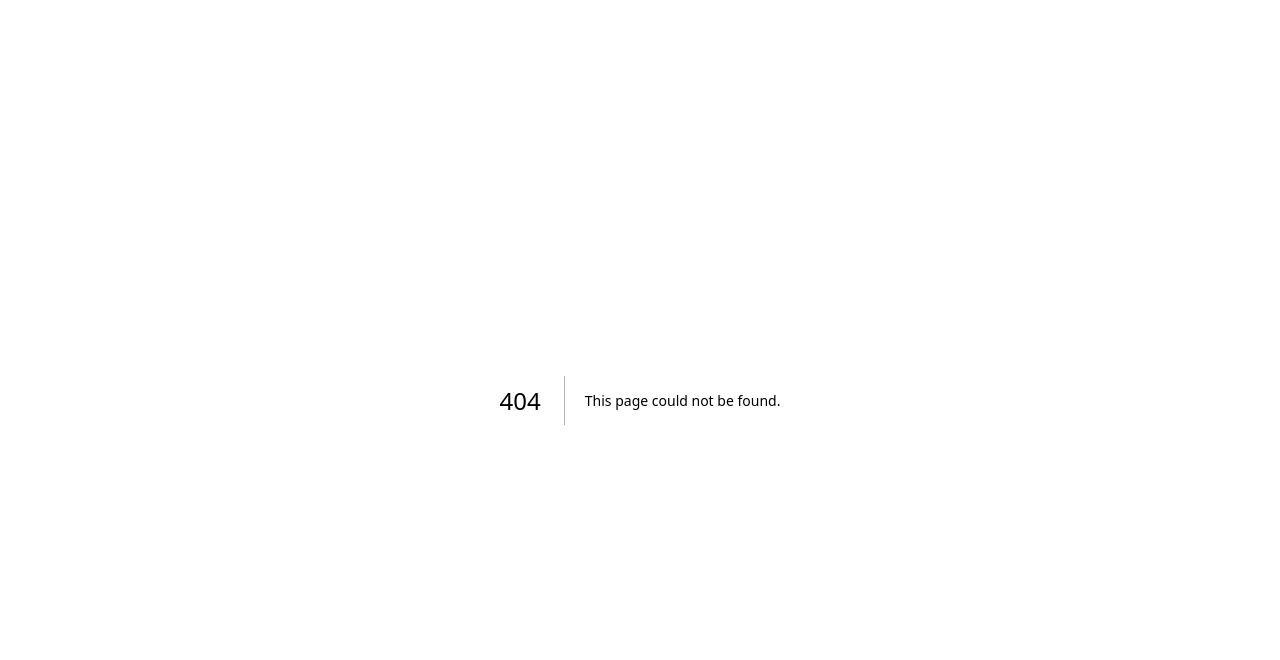
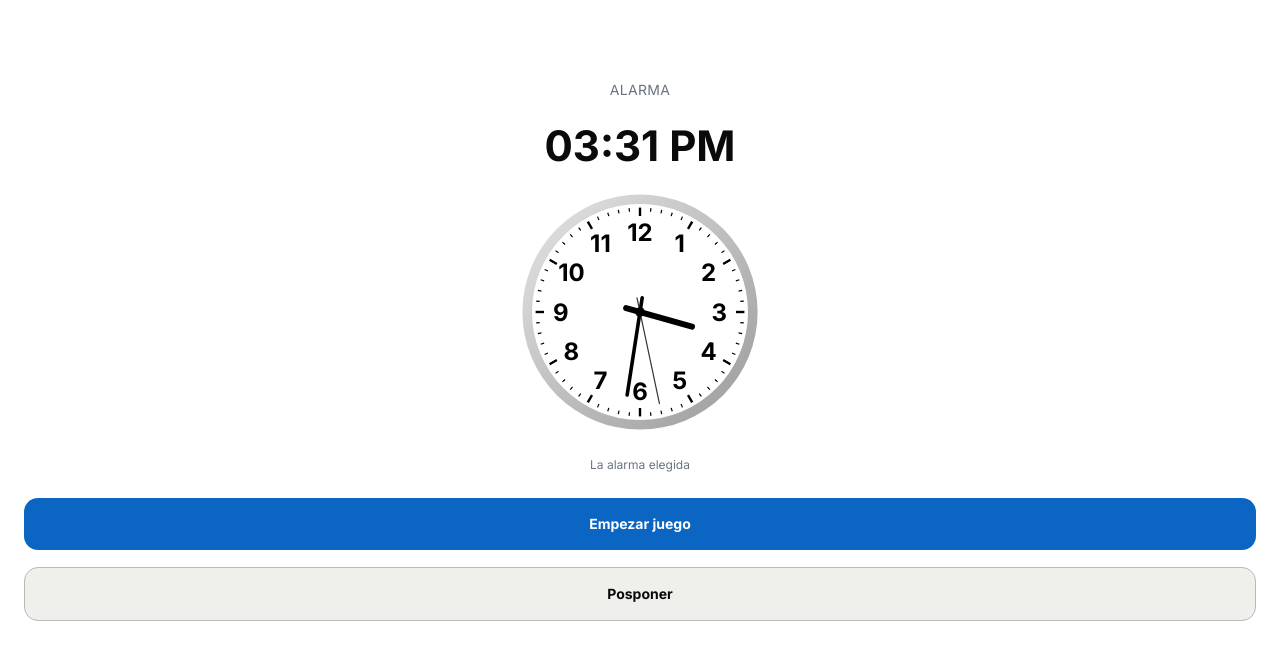
Before and after one commit to CastaDJ/app-alarma, a Next.js app: page /alarm in a window 1280 px wide. Before the commit this address had no page. Shown: the top 660 px of the page. Built offline with nearby package versions, Linux system fonts and the light colour scheme.

Commit message:
feat: add alarm ringing page with analog clock and game start

```diff
--- /dev/null
+++ b/src/app/alarm/_components/analog-clock.tsx
@@ -0,0 +1,81 @@
+const numbers = Array.from({ length: 12 }, (_, i) => i + 1);
+const ticks = Array.from({ length: 60 }, (_, i) => i);
+
+function Hand({
+  angle,
+  length,
+  width,
+  color = "black",
+}: {
+  angle: number;
+  length: number;
+  width: number;
+  color?: string;
+}) {
+  return (
+    <line
+      x1="100"
+      y1="112"
+      x2="100"
+      y2={100 - length}
+      stroke={color}
+      strokeWidth={width}
+      strokeLinecap="round"
+      transform={`rotate(${angle} 100 100)`}
+    />
+  );
+}
+
+export function AnalogClock({ date }: { date: Date | null }) {
+  const seconds = date?.getSeconds() ?? 0;
+  const minutes = (date?.getMinutes() ?? 0) + seconds / 60;
+  const hours = ((date?.getHours() ?? 0) % 12) + minutes / 60;
+
+  return (
+    <svg viewBox="0 0 200 200" className="size-60" role="img" aria-label="Reloj">
+      <defs>
+        <linearGradient id="clock-rim" x1="0" y1="0" x2="1" y2="1">
+          <stop offset="0%" stopColor="#e5e5e5" />
+          <stop offset="100%" stopColor="#9a9a9a" />
+        </linearGradient>
+      </defs>
+      <circle cx="100" cy="100" r="98" fill="url(#clock-rim)" />
+      <circle cx="100" cy="100" r="90" fill="white" />
+      {ticks.map((i) => (
+        <line
+          key={i}
+          x1="100"
+          y1="13"
+          x2="100"
+          y2={i % 5 === 0 ? 20 : 16}
+          stroke="black"
+          strokeWidth={i % 5 === 0 ? 2 : 1}
+          transform={`rotate(${i * 6} 100 100)`}
+        />
+      ))}
+      {numbers.map((n) => {
+        const angle = (n * 30 * Math.PI) / 180;
+        return (
+          <text
+            key={n}
+            x={100 + 66 * Math.sin(angle)}
+            y={100 - 66 * Math.cos(angle)}
+            textAnchor="middle"
+            dominantBaseline="central"
+            className="font-bold text-[20px]"
+          >
+            {n}
+          </text>
+        );
+      })}
+      {date && (
+        <>
+          <Hand angle={hours * 30} length={45} width={5} />
+          <Hand angle={minutes * 6} length={70} width={3} />
+          <Hand angle={seconds * 6} length={78} width={1} color="#333" />
+        </>
+      )}
+      <circle cx="100" cy="100" r="4" fill="black" />
+    </svg>
+  );
+}
--- /dev/null
+++ b/src/app/alarm/loading.tsx
@@ -0,0 +1,3 @@
+export default function Loading() {
+  return null;
+}
--- /dev/null
+++ b/src/app/alarm/page.tsx
@@ -0,0 +1,56 @@
+"use client";
+
+import { useAlarmsContext } from "@/context/alarms-context";
+import { formatTime } from "@/lib/time";
+import Link from "next/link";
+import { useSearchParams } from "next/navigation";
+import { useEffect, useState } from "react";
+import { gameLabel } from "../alarms/_data";
+import { AnalogClock } from "./_components/analog-clock";
+
+export default function AlarmPage() {
+  const searchParams = useSearchParams();
+  const { alarms } = useAlarmsContext();
+  const [now, setNow] = useState<Date | null>(null);
+
+  const alarm = alarms.find(({ id }) => id === searchParams.get("id"));
+
+  useEffect(() => {
+    const tick = () => setNow(new Date());
+    const timeout = setTimeout(tick, 0);
+    const interval = setInterval(tick, 1000);
+    return () => {
+      clearTimeout(timeout);
+      clearInterval(interval);
+    };
+  }, []);
+
+  const current = now
+    ? formatTime(`${now.getHours()}:${now.getMinutes()}`)
+    : null;
+
+  return (
+    <main className="py-6 pt-20 px-6 flex flex-col gap-6.25 items-center flex-1">
+      <p className="text-sm text-gray-500 uppercase tracking-wide">Alarma</p>
+      <h1 className="font-bold text-[42px] leading-none">
+        {current ? `${current.time} ${current.period}` : "--:--"}
+      </h1>
+      <AnalogClock date={now} />
+      <p className="text-xs text-gray-500">
+        {alarm ? `Juego: ${gameLabel(alarm.game)}` : "La alarma elegida"}
+      </p>
+      <Link
+        href={alarm?.game ? `/games/${alarm.game}` : "/games"}
+        className="px-4 py-4 bg-primary-50 w-full text-white font-bold text-sm rounded-[14px] hover:bg-primary-100 active:bg-primary-200 text-center"
+      >
+        Empezar juego
+      </Link>
+      <Link
+        href="/"
+        className="-mt-2 px-4 py-4 bg-[#EFEFEC] w-full font-bold text-sm rounded-[14px] border border-solid border-hard-gray hover:bg-[#D9D9D9] active:bg-[#C0C0C0] text-center"
+      >
+        Posponer
+      </Link>
+    </main>
+  );
+}
```
